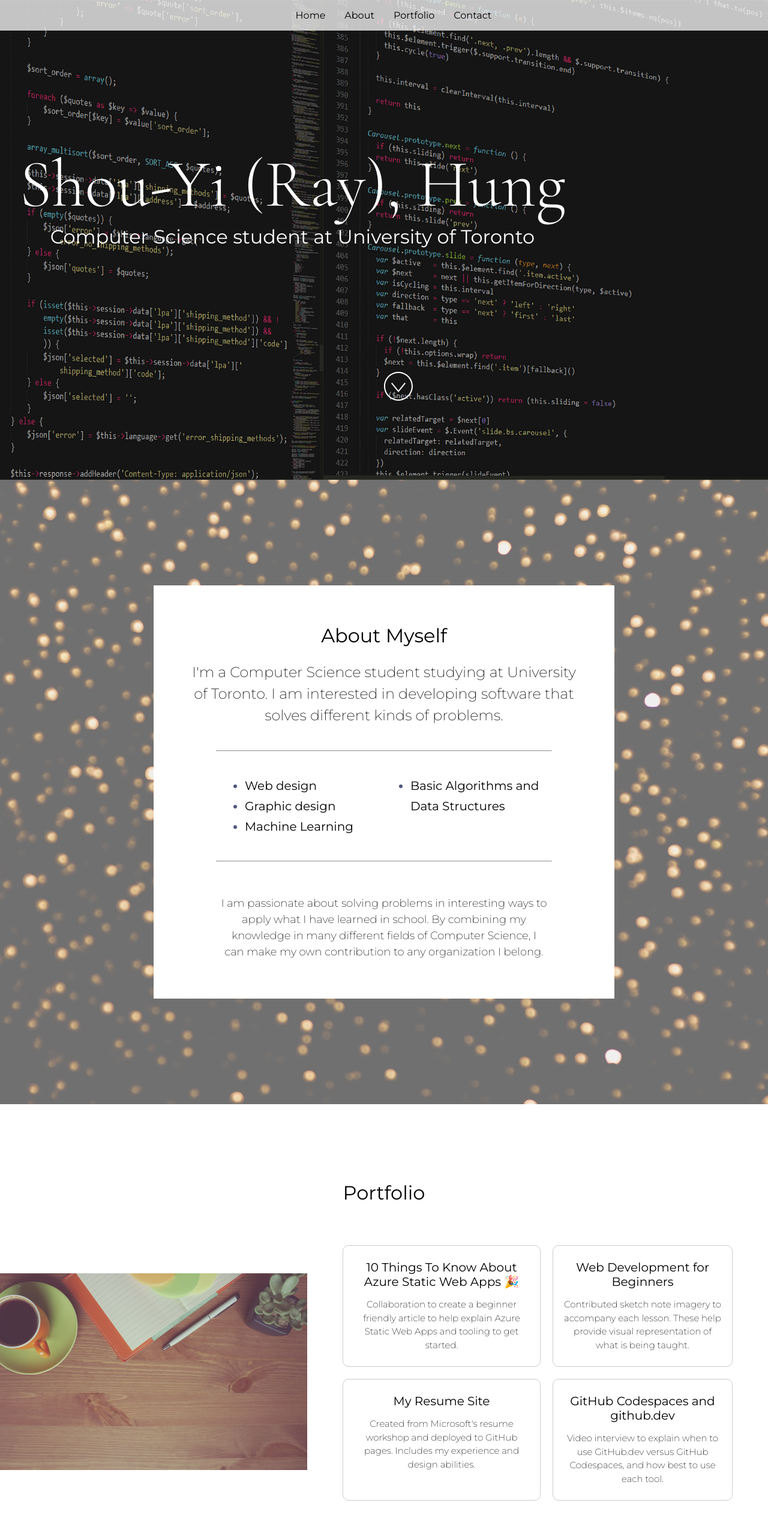
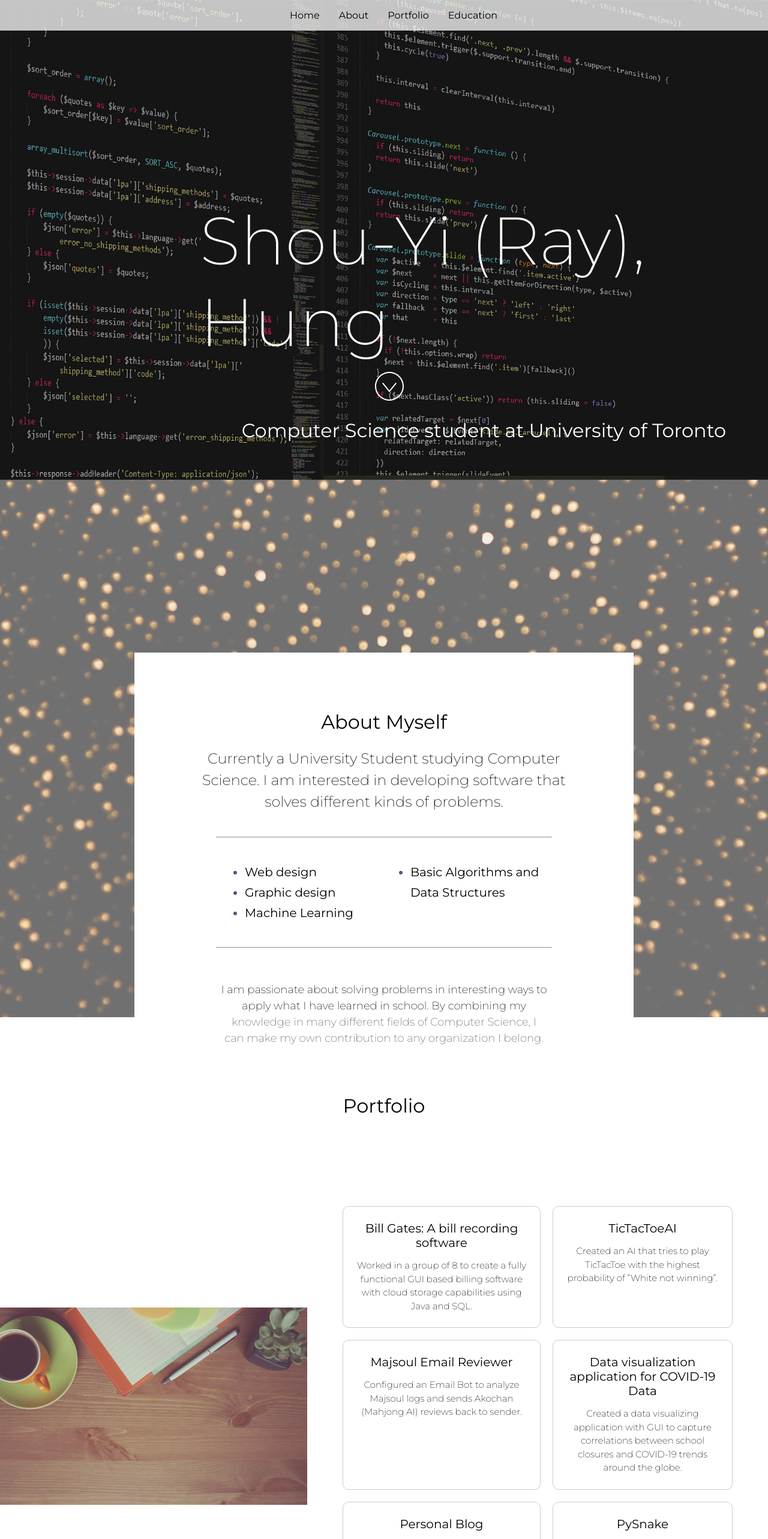
Before and after one commit to Lei-Tin/PortfolioWebsite, a React (Vite) app: page / in a window 1280 px wide. Shown: the top 2566 px of the page at 60% size. Built offline with nearby package versions, Linux system fonts and the light colour scheme.

Commit message:
[+] Revamped everything

```diff
--- a/src/Components/About.jsx
+++ b/src/Components/About.jsx
@@ -24,7 +24,7 @@ const imageAltText = "Glittery Picture of Lights";
  * Sort description that expands on your title on the Home component.
  */
 const description =
-  "I'm a Computer Science student studying at University of Toronto. I am interested in developing software that solves different kinds of problems. ";
+  "Currently a University Student studying Computer Science. I am interested in developing software that solves different kinds of problems. ";
 
 /**
  * List of some of skills or technologies you work on, are learning,
@@ -51,10 +51,11 @@ const About = () => {
       <img className="background" src={image} alt={imageAltText} />
       <div
         style={{
+          justifyContent: "center",
           backgroundColor: "white",
           width: "50%",
-          padding: "4rem",
-          margin: "3rem auto",
+          padding: "6rem",
+          margin: "10rem auto",
           textAlign: "center",
         }}
       >
--- a/src/Components/Education.jsx
+++ b/src/Components/Education.jsx
@@ -1,9 +1,64 @@
 import React from "react";
+
+import image from "../images/uoft.jpg";
+
+const imageAltText = "University of Toronto";
+
+const courseList = [
+  "An Introduction to Statistical Reasoning and Data Science",
+  "Computer Organization",
+  "Data Structures and Analysis",
+  "Foundations of Comp Sci I",
+  "Foundations of Comp Sci II",
+  "Introduction to Databases",
+  "Introduction to Machine Learning",
+  "Introduction to the Theory of Computation",
+  "Software Design",
+  "Software Tools and Systems Programming",
+];
 
 const Education = () => {
   return (
-    <section className="light" id="portfolio">
+    <section className="light" id="education">
+      <img className="background" src={image} alt={imageAltText} />
       <h2>Education</h2>
+
+      <div
+        style={{
+          justifyContent: "center",
+          backgroundColor: "white",
+          width: "50%",
+          padding: "6rem",
+          margin: "4rem auto",
+          textAlign: "center",
+        }}
+      >
+        <p className="large" style={{ padding: "1rem 3rem 0" }}>
+          Currently a second year University student studying at the University of Toronto
+        </p>
+
+        <p style={{ padding: "0 0 0" }}>
+          Computer Science Specialist with potential Math & Statistics Minors
+        </p>
+
+        <hr></hr>
+
+        <p className="large">Core courses taken</p>
+
+        <ul
+          style={{
+            textAlign: "left",
+            columns: 2,
+            fontSize: "1.25rem",
+            margin: "2rem 3rem",
+            gap: "3rem",
+          }}
+        >
+          {courseList.map((course) => (
+            <li key={course}>{course}</li>
+          ))}
+        </ul>
+      </div>
     </section>
   );
 };
--- a/src/Components/Header.jsx
+++ b/src/Components/Header.jsx
@@ -24,7 +24,7 @@ const Header = () => {
       <a href="#home">Home</a>
       <a href="#about">About</a>
       <a href="#portfolio">Portfolio</a>
-      <a href="#contact">Contact</a>
+      <a href="#education">Education</a>
     </div>
   );
 };
--- a/src/Components/Home.jsx
+++ b/src/Components/Home.jsx
@@ -27,13 +27,20 @@ const imageAltText = "Programming Code Picture";
 const Home = ({ name, title }) => {
   return (
     <section id="home" className="dark">
-      <img className="background" src={image} alt="" />
-      <div style={{ position: "absolute", top: "30%", left: "2rem" }}>
+      <img className="background" src={image} alt={imageAltText} />
+      <div style={{ position: "absolute", top: "30%", left: "26%"}}>
         <h1>{name}</h1>
         <h2>{title}</h2>
       </div>
-      <div style={{ position: "absolute", bottom: "8rem", left: "50%" }}>
-        <img src={arrowSvg} style={{ height: "3rem", width: "3rem" }} alt={imageAltText} />
+      <div style={{ position: "absolute", bottom: "8rem", left: "48.85%"}}>
+        <a href="#about">
+          <input
+            type="image"
+            src={arrowSvg}
+            style={{ height: "3rem", width: "3rem" }}
+            alt="Arrow Down Picture"
+          />
+        </a>
       </div>
     </section>
   );
--- a/src/Components/Portfolio.jsx
+++ b/src/Components/Portfolio.jsx
@@ -31,28 +31,39 @@ const imageAltText = "A wooden desk";
  */
 const projectList = [
   {
-    title: "10 Things To Know About Azure Static Web Apps 🎉",
+    title: "Bill Gates: A bill recording software",
     description:
-      "Collaboration to create a beginner friendly article to help explain Azure Static Web Apps and tooling to get started.",
-    url: "https://dev.to/azure/10-things-to-know-about-azure-static-web-apps-3n4i",
+      "Worked in a group of 8 to create a fully functional GUI based billing software with cloud storage capabilities using Java and SQL.",
+    url: "https://github.com/Lei-Tin/BillGates",
   },
   {
-    title: "Web Development for Beginners",
+    title: "TicTacToeAI",
     description:
-      "Contributed sketch note imagery to accompany each lesson. These help provide visual representation of what is being taught.",
-    url: "https://github.com/microsoft/web-dev-for-beginners",
+      "Created an AI that tries to play TicTacToe with the highest probability of ”White not winning”.",
+    url: "https://github.com/Lei-Tin/TicTacToeAI",
   },
   {
-    title: "My Resume Site",
+    title: "Majsoul Email Reviewer",
     description:
-      "Created from Microsoft's resume workshop and deployed to GitHub pages. Includes my experience and design abilities.",
-    url: "https://github.com/microsoft/workshop-library/tree/main/full/build-resume-website",
+      "Configured an Email Bot to analyze Majsoul logs and sends Akochan (Mahjong AI) reviews back to sender.",
+    url: "https://github.com/Lei-Tin/MajsoulEmailReviewer",
   },
   {
-    title: "GitHub Codespaces and github.dev",
+    title: "Data visualization application for COVID-19 Data",
     description:
-      "Video interview to explain when to use GitHub.dev versus GitHub Codespaces, and how best to use each tool.",
-    url: "https://www.youtube.com/watch?v=c3hHhRME_XI",
+      "Created a data visualizing application with GUI to capture correlations between school closures and COVID-19 trends around the globe.",
+    url: "https://github.com/Lei-Tin/COVID19-Data-Visualization",
+  },
+  {
+    title: "Personal Blog",
+    description:
+      "Created a data visualizing application with GUI to capture correlations between school closures and COVID-19 trends around the globe.",
+    url: "https://github.com/Lei-Tin/COVID19-Data-Visualization",
+  },
+  {
+    title: "PySnake",
+    description: 'Created a clone of the classic game "Snake" using Python',
+    url: "https://github.com/Lei-Tin/PySnake",
   },
 ];
 
@@ -60,7 +71,7 @@ const Portfolio = () => {
   return (
     <section className="light" id="portfolio">
       <h2>Portfolio</h2>
-      <div style={{ display: "flex", flexDirection: "row", paddingTop: "3rem" }}>
+      <div style={{ display: "flex", flexDirection: "row", paddingTop: "8rem" }}>
         <div style={{ maxWidth: "40%", alignSelf: "center" }}>
           <img
             src={image}
--- a/src/index.html
+++ b/src/index.html
@@ -4,7 +4,8 @@
     <meta charset="UTF-8" />
     <meta http-equiv="X-UA-Compatible" content="IE=edge" />
     <meta name="viewport" content="width=device-width, initial-scale=1.0" />
-    <title>Educator JS Codespaces Template</title>
+    <title>Ray's Personal Website</title>
+    <link rel="icon" type="image/x-icon" href="./images/favicon.ico">
     <link rel="stylesheet" href="styles.css" />
 
   </head>
--- a/src/styles.css
+++ b/src/styles.css
@@ -27,12 +27,13 @@ section {
 }
 
 section.dark {
-  min-height: 100vh;
+  height: 100vh;
   color: white;
   background: rgba(0, 0, 0, 0.25);
 }
 
 section.light {
+  height: 80vh;
   color: black;
   background: rgba(255, 255, 255, 0.35);
   padding: 8rem 0;
@@ -52,9 +53,8 @@ section img.background {
 
 h1 {
   font-weight: 300;
-  font-family: "Cormorant Garamond", serif;
+  font-family: "Montserrat", serif;
   font-size: 7rem;
-  margin: 0;
 }
 
 h2 {
```
Also changed, not shown: src/images/uoft.jpg (added), 1 other file (tests, documents, lock files or other folders).
